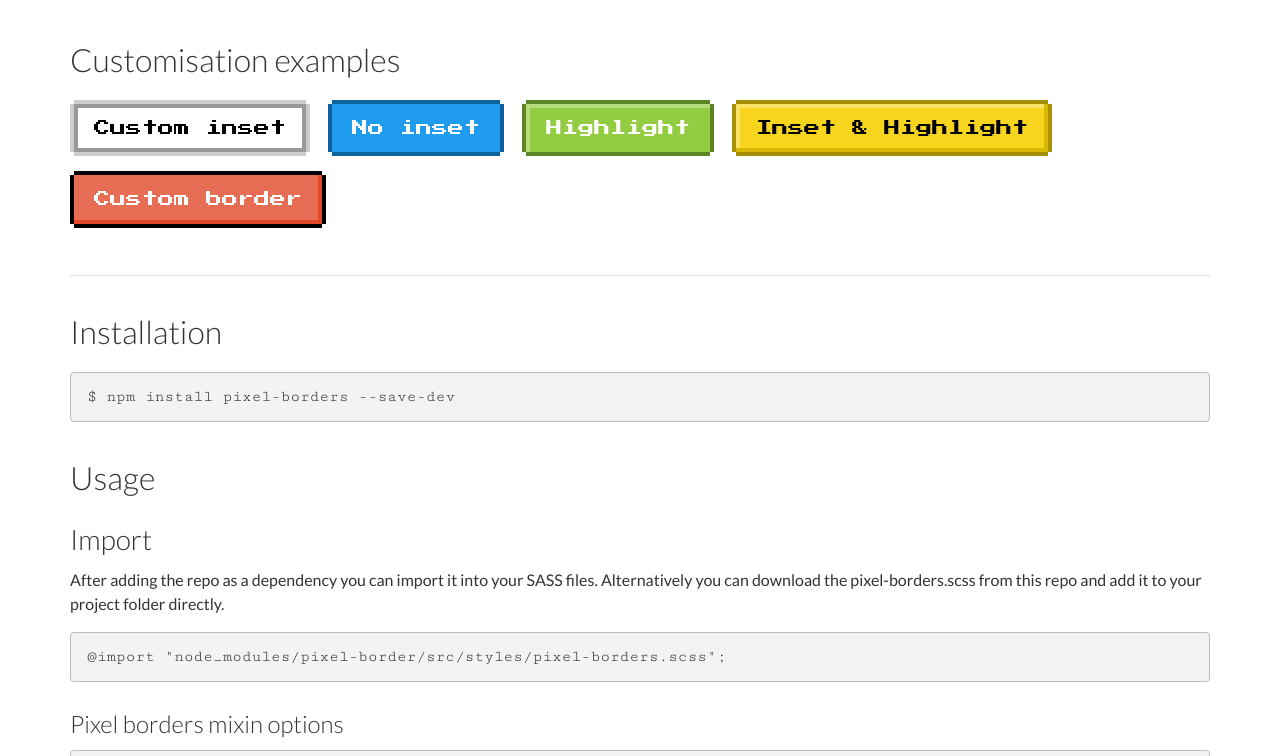
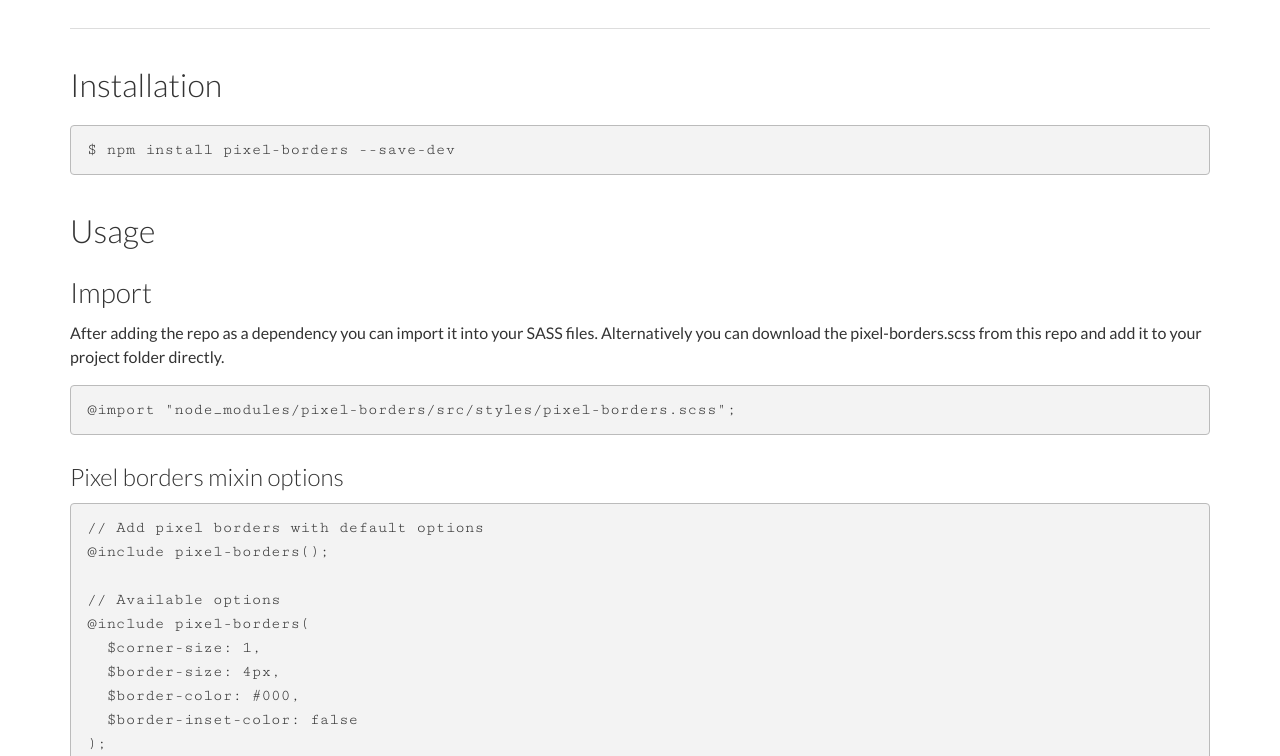
Before and after one commit to NigelOToole/pixel-borders, a website: page docs/index.html in a window 1280 px wide. Shown: the part 722-1478 px from the top of the page. Drawn offline with Linux system fonts and the light colour scheme.

Commit message:
Update read me and fix typos

```diff
--- a/docs/index.html
+++ b/docs/index.html
@@ -3,13 +3,13 @@
   <head>
     <meta charset="utf-8">
     <meta name="viewport" content="width=device-width, initial-scale=1">
-    <title>Pixel borders - Creates pixelated borders on html elements</title>
+    <title>Pixel borders - A SASS mixin to add pixelated borders to HTML elements</title>
 
     <link rel="stylesheet" href="styles/site.css">
     <link rel="stylesheet" href="https://fonts.googleapis.com/css?family=Cutive+Mono|Lato:300,400">
 
-    <link rel="stylesheet" href="styles/pixel-borders.css">
-    <link rel="stylesheet" href="https://fonts.googleapis.com/css?family=Press+Start+2P">
+    <!-- <link rel="stylesheet" href="styles/pixel-borders.css">
+    <link rel="stylesheet" href="https://fonts.googleapis.com/css?family=Press+Start+2P"> -->
   </head>
 
   <body>
@@ -86,7 +86,7 @@
 
       <p>After adding the repo as a dependency you can import it into your SASS files. Alternatively you can download the pixel-borders.scss from this repo and add it to your project folder directly.</p>
 
-<pre><code>@import "node_modules/pixel-border/src/styles/pixel-borders.scss";</code></pre>
+<pre><code>@import "node_modules/pixel-borders/src/styles/pixel-borders.scss";</code></pre>
 
 
       <h4>Pixel borders mixin options</h4>
```
Also changed, not shown: package.json (+2 -7 lines), src/index.html (+4 -4 lines), README.md, 1 other file.
